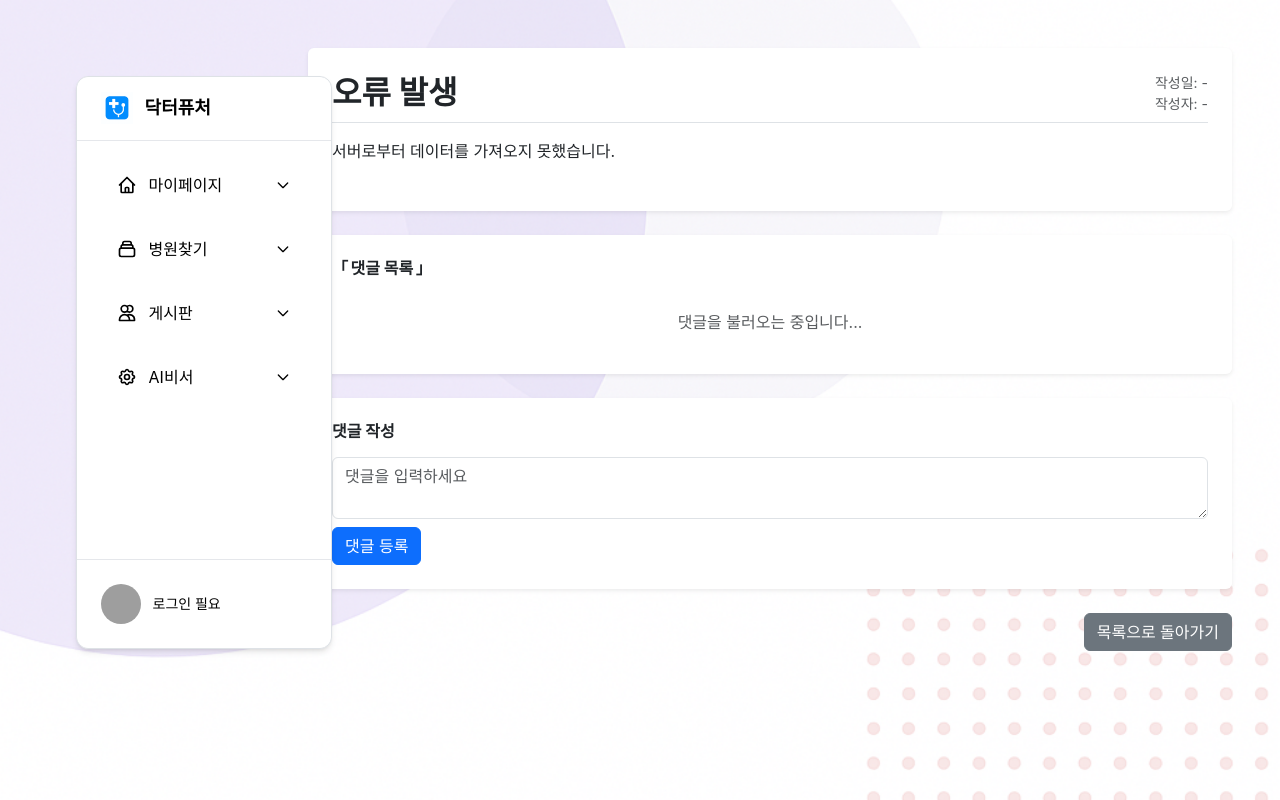
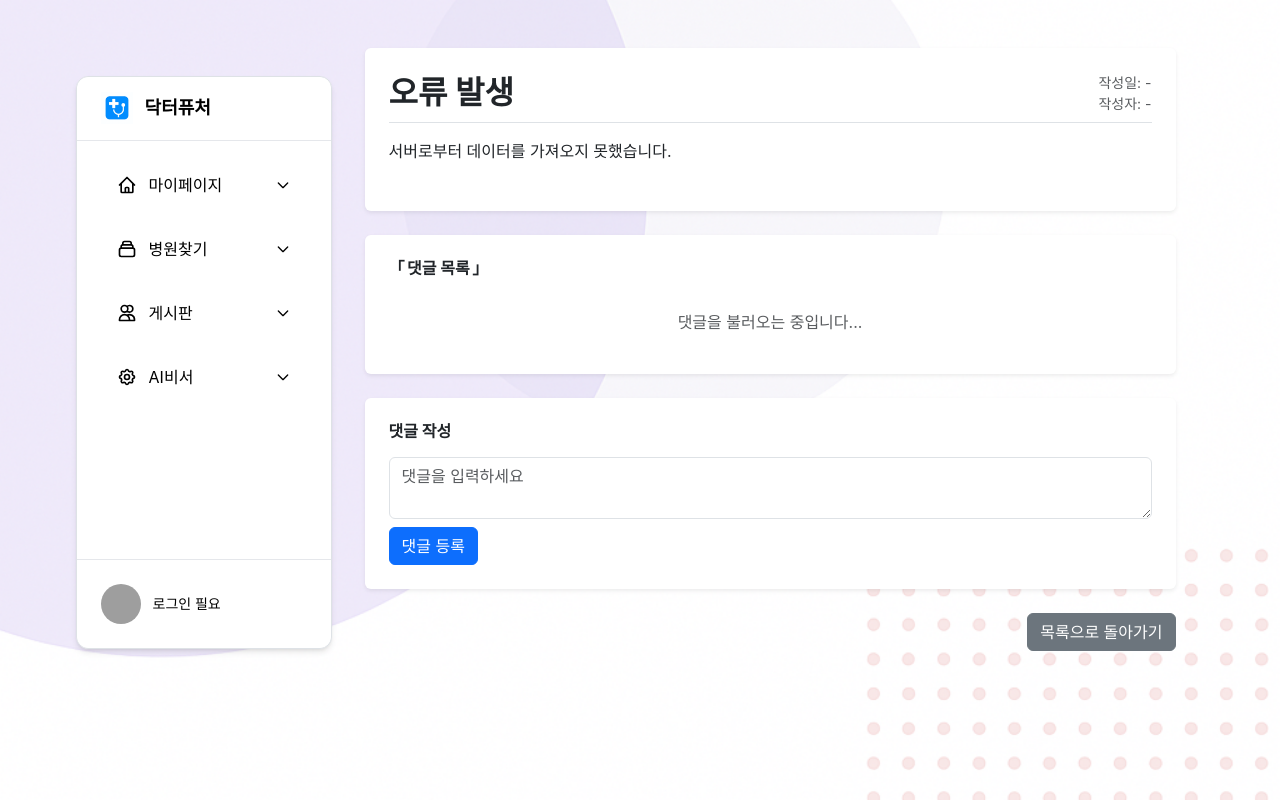
Before and after one commit to Jun2-jun/finally-project, a Flask app: page /qna/post/1 in a window 1280 px wide. Run offline with Flask 3, Linux system fonts and the light colour scheme; some libraries are stand-ins or nearby versions; grey boxes are pictures that could not be loaded.

Commit message:
자유게시판 ui 수정

```diff
--- a/web/templates/qna/qna_detail.html
+++ b/web/templates/qna/qna_detail.html
@@ -12,7 +12,7 @@
 
   {% include 'sidebar/sidebar.html' %}
 
-  <div class="container-fluid with-sidebar pt-5 px-5">
+  <div class="container-fluid with-sidebar pt-5 px-5" style="max-width: calc(100% - 113px);">
     <div class="bg-white p-4 rounded shadow-sm">
 
       <!-- 상단 정보 -->
```
